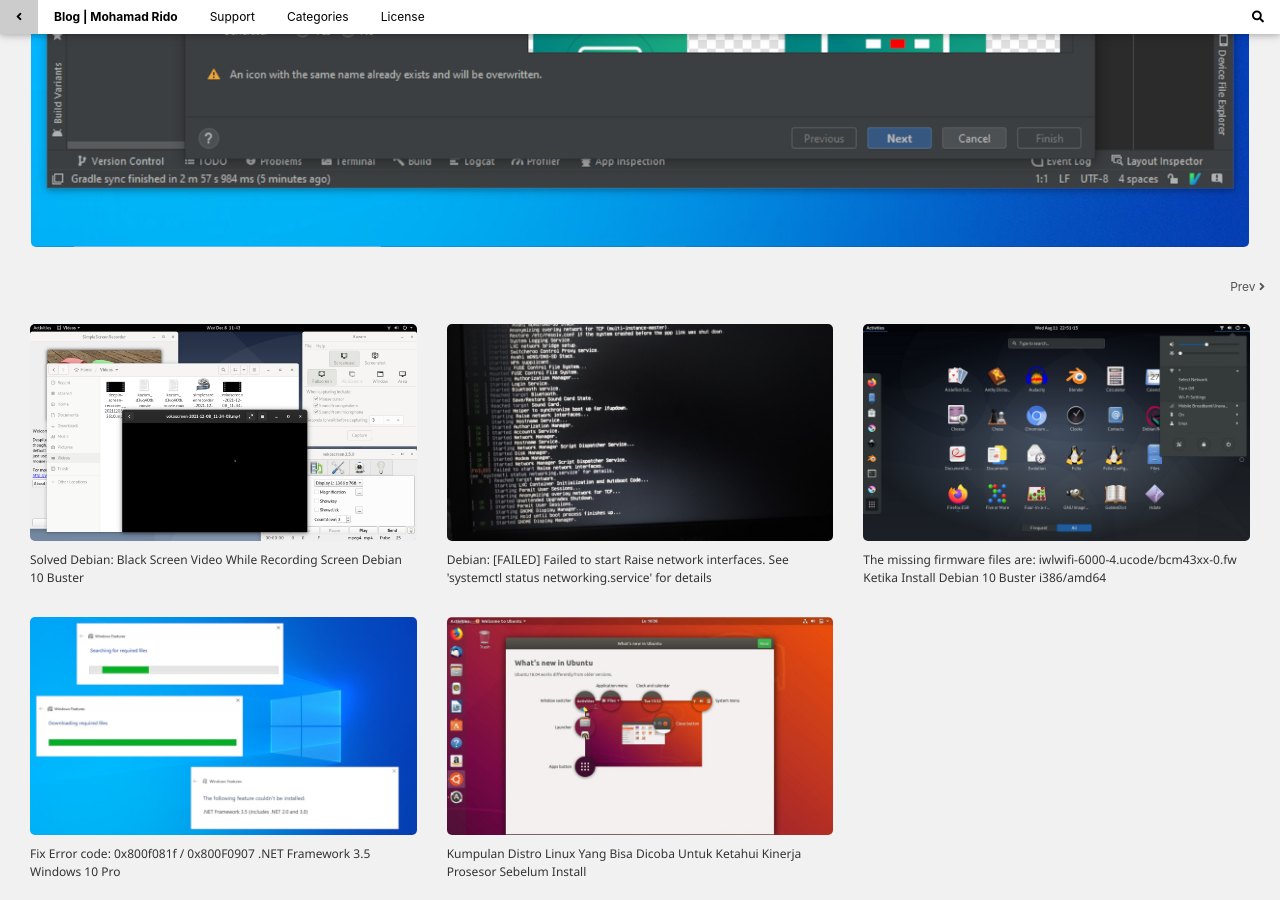
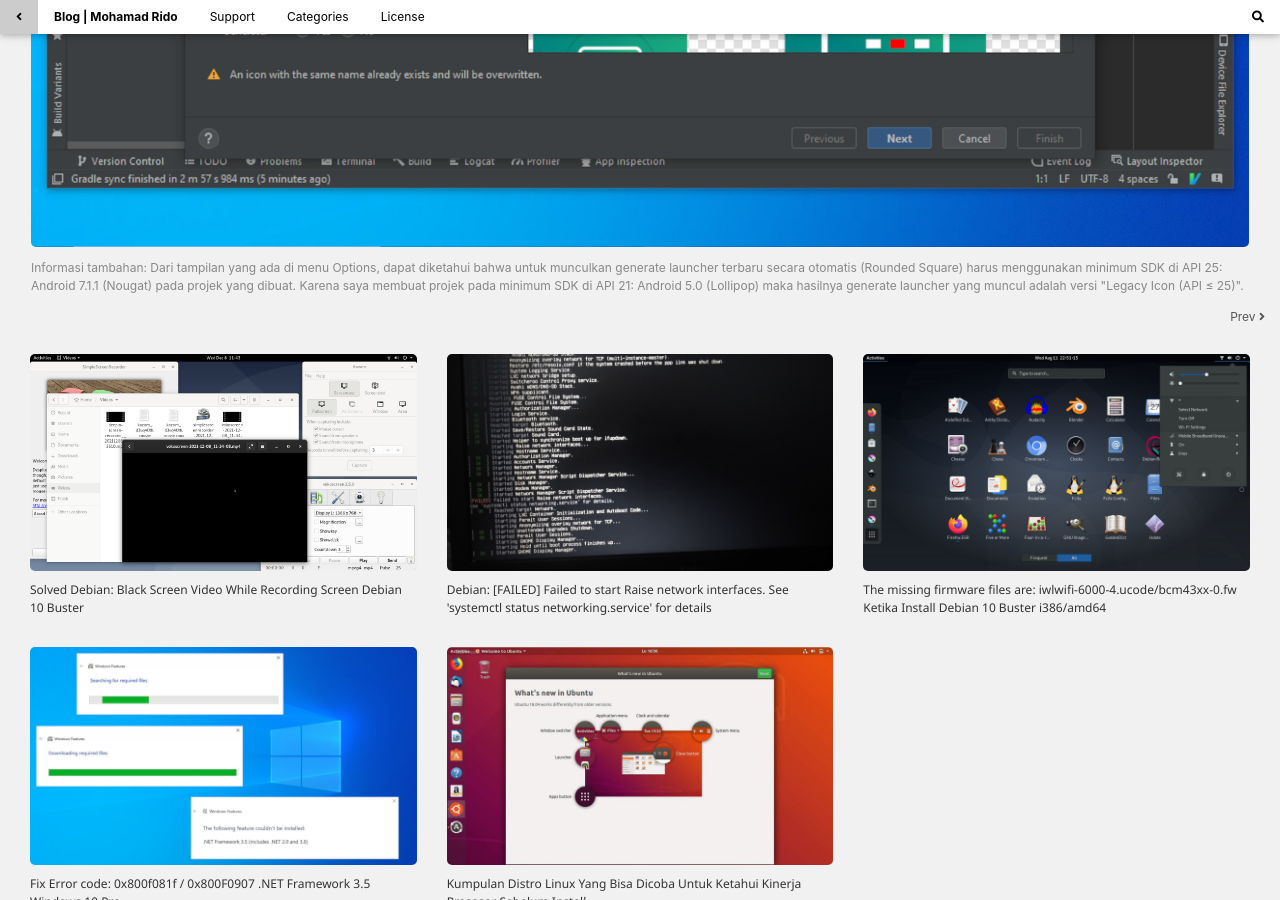
Before and after one commit to mohamadrido/blog, a Jekyll site: the page built from _posts/2022-07-02-cara-generate-rounded-square-launcher-android-studio-legacy-icon.md, in a window 1280 px wide and 900 px high, scrolled down 2246 px. Built offline with Jekyll 4.4.1, drawn with Linux system fonts in a browser that asks for light colours; our own code applies the rules of GitHub Pages for plain Markdown files.

Commit message:
Update 2022-07-02-cara-generate-rounded-square-launcher-android-studio-legacy-icon.md

```diff
--- a/_posts/2022-07-02-cara-generate-rounded-square-launcher-android-studio-legacy-icon.md
+++ b/_posts/2022-07-02-cara-generate-rounded-square-launcher-android-studio-legacy-icon.md
@@ -18,4 +18,4 @@
 Setelah itu akan terbuka tampilan <i style="color:#888;">Configure Image Asset</i>, di sini tidak akan upload ulang gambar icon. Melainkan pilih tab <i style="color:#888;">Options</i> dan pada menu ceklis <i style="color:#888;">Generate</i> yang semula <i style="color:#888;">Yes</i> ganti menjadi <i style="color:#888;">No</i>. Kemudian untuk menyimpan hasilnya pilih <i style="color:#888;">Next</i> dan <i style="color:#888;">Finish</i>. Tampilannya kurang lebih seperti gambar di bawah ini.<br/>
 <br/>
 <img class="img-post" src="{{site.baseurl}}/assets/images/configure-image-asset-android-studio.png"><br/>
-<br/>
+<p style="color:#888;">Informasi tambahan: Dari tampilan yang ada di menu Options, dapat diketahui bahwa untuk munculkan generate launcher terbaru secara otomatis (Rounded Square) harus menggunakan minimum SDK di API 25: Android 7.1.1 (Nougat) pada projek yang dibuat. Karena saya membuat projek pada minimum SDK di API 21: Android 5.0 (Lollipop) maka hasilnya generate launcher yang muncul adalah versi "Legacy Icon (API ≤ 25)". </p>
```
